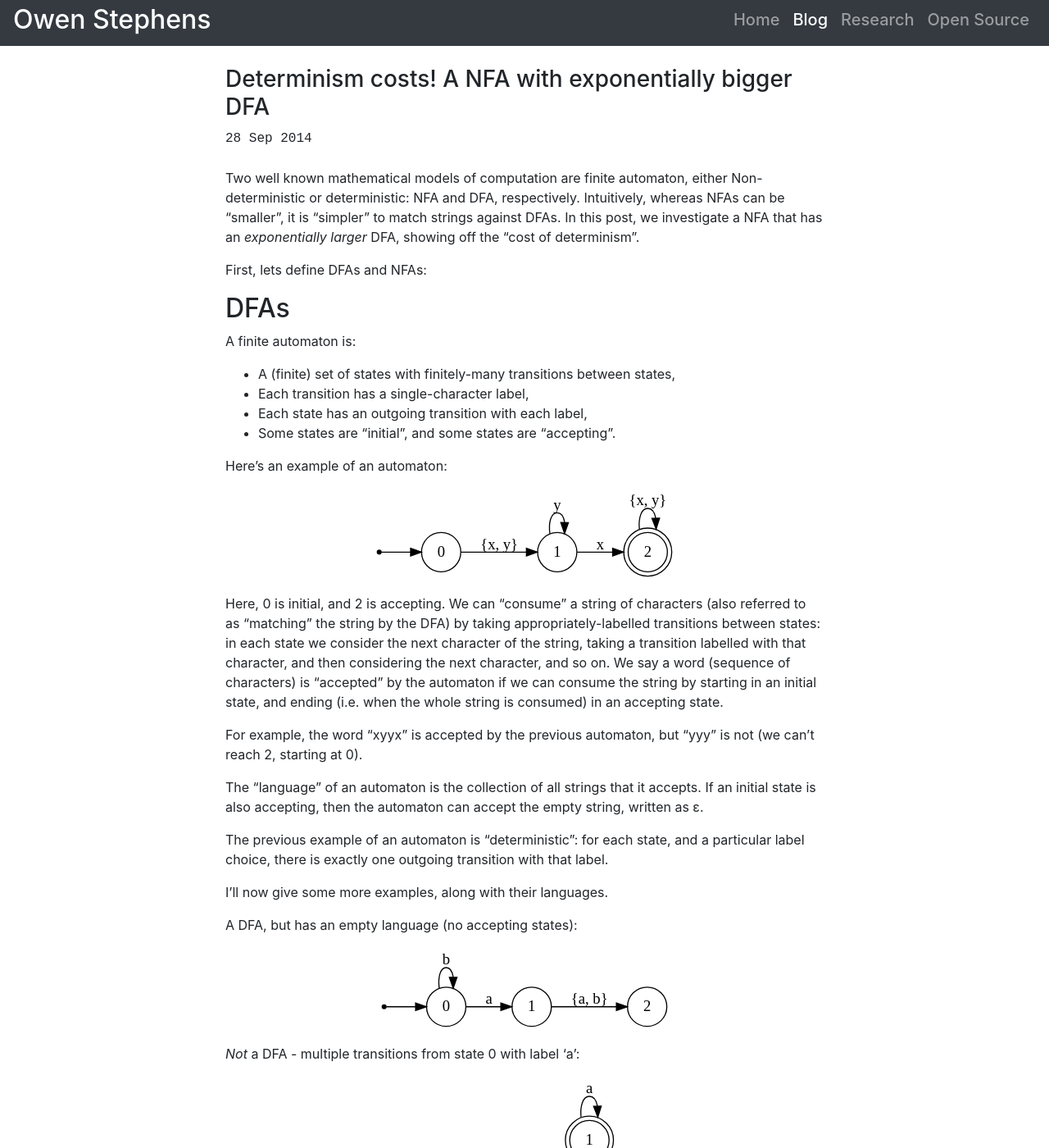
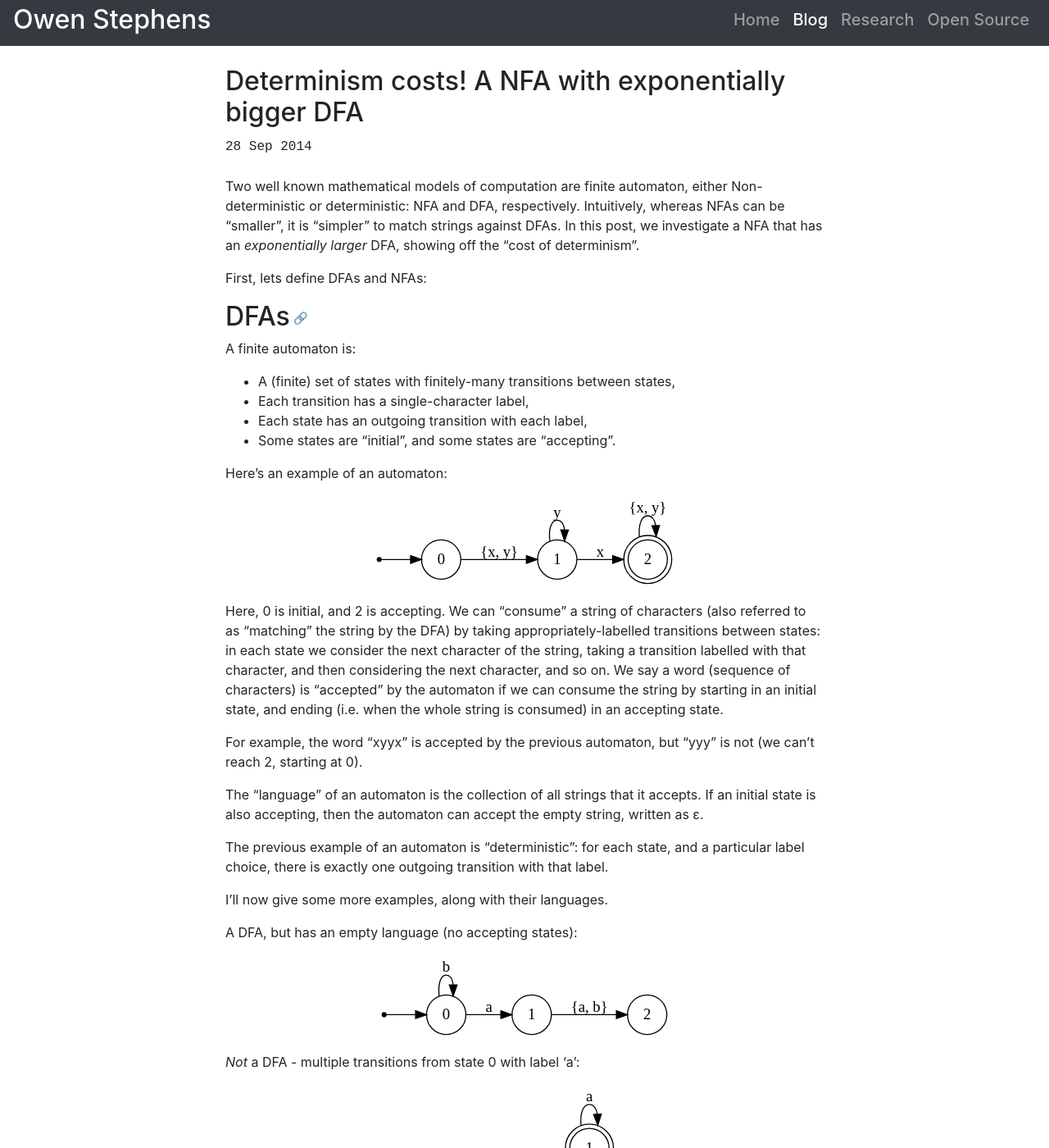
Before and after one commit to owst/owst.github.io, a Jekyll site: the page built from blog/_posts/2014-09-28-NFA_DFA.md, in a window 1280 px wide and 1400 px high. Shown: the whole window at 82% size. Built offline with Jekyll 4.4.1, drawn with Linux system fonts in a browser that asks for light colours; nearby versions of some CDN libraries; some web fonts are replaced.

Commit message:
Add auto links to headers and avoid navbar when scrolling to view

```diff
--- a/_config.yml
+++ b/_config.yml
@@ -12,14 +12,8 @@ img_dir: '/assets/images/'
 static_dir: '/assets/static/'
 timezone: "Europe/London"
 kramdown:
+  auto_ids: true
   syntax_highlighter: rouge
-# redcarpet:
-#   extensions:
-#     - fenced_code_blocks
-#     - autolink
-#     - tables
-#     - with_toc_data
-#     - footnotes
 collections:
     - oss_contributions
 defaults:
--- a/_layouts/post.html
+++ b/_layouts/post.html
@@ -7,10 +7,12 @@ js_includes:
 
 <article class="post mt-3 pb-3">
   <div id="post-header" class="pb-4">
-      <h3 class="post-title">{{ page.title }}</h3>
+      <h2 class="post-title">{{ page.title }}</h2>
       <time datetime="{{ page.date | date_to_xmlschema  }}" class="page-date">
           {{ page.date | date_to_string }}
       </time>
   </div>
-  {{ content }}
+  <div id="post-contents">
+      {{ content }}
+  </div>
 </article>
--- /dev/null
+++ b/_plugins/auto_header_anchors.rb
@@ -0,0 +1,17 @@
+require "nokogiri"
+
+Jekyll::Hooks.register :documents, :post_render do |doc|
+  next unless doc.output_ext == ".html"
+
+  html = Nokogiri::HTML(doc.output)
+
+  next unless (post_contents = html.at_css("#post-contents"))
+
+  header_elements_search = (1..6).map { |i| "h#{i}" }.join(",")
+
+  post_contents.search(header_elements_search).each do |h|
+    h.add_child(%(<a class="header_link" href="##{h["id"]}">🔗</a>))
+  end
+
+  doc.output = html.to_s
+end
--- a/assets/css/style.css
+++ b/assets/css/style.css
@@ -1,3 +1,8 @@
+html {
+  scroll-behavior: smooth;
+  scroll-padding-top: 60px;
+}
+
 time {
     font-family: 'Droid Sans Mono', monospace;
 }
@@ -42,3 +47,9 @@ textarea {
 .oss_contribution p {
     display: inline;
 }
+
+.header_link {
+    margin-left: 0.25rem;
+    font-size: 0.9rem;
+    vertical-align: middle;
+}
```
